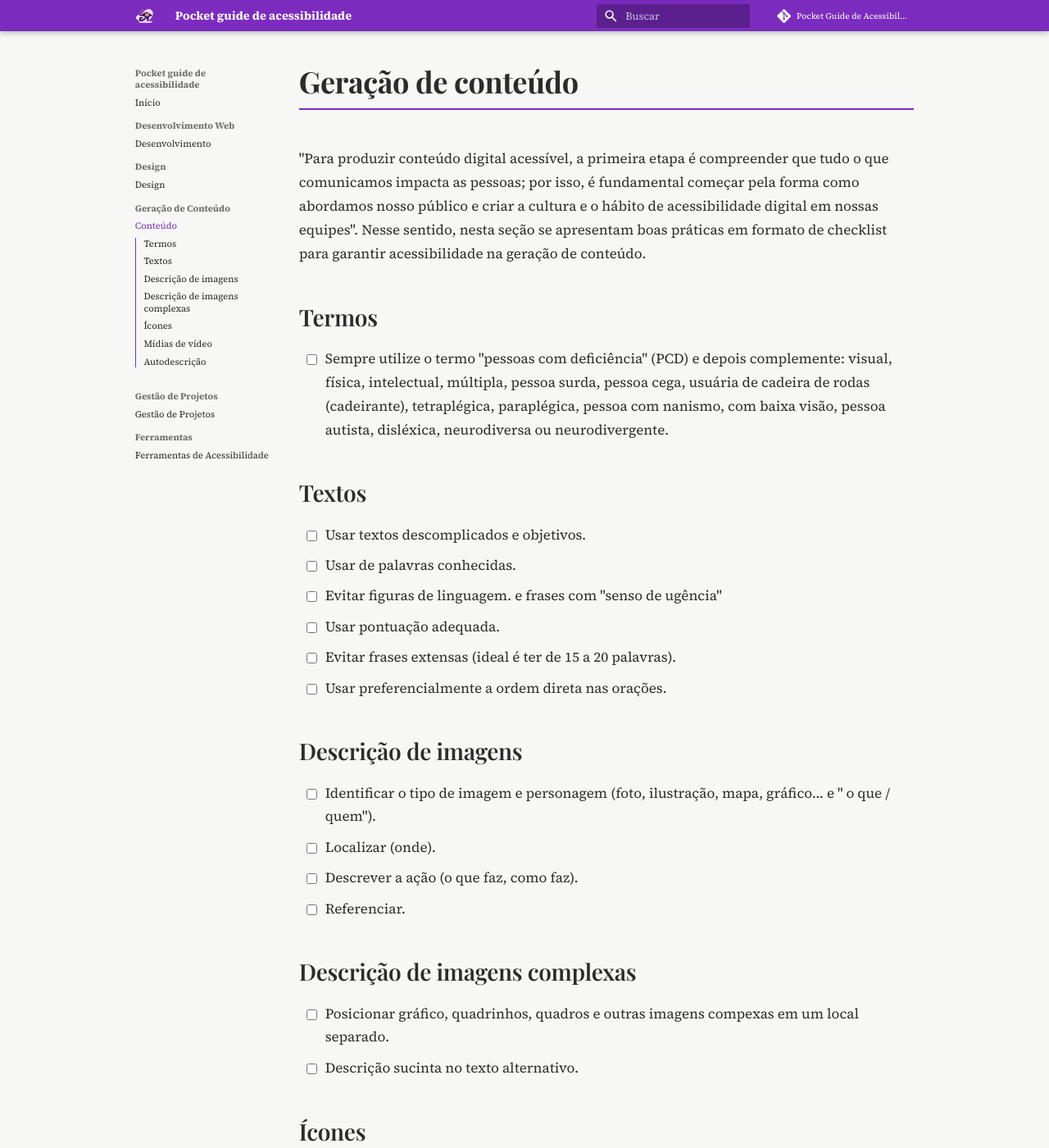
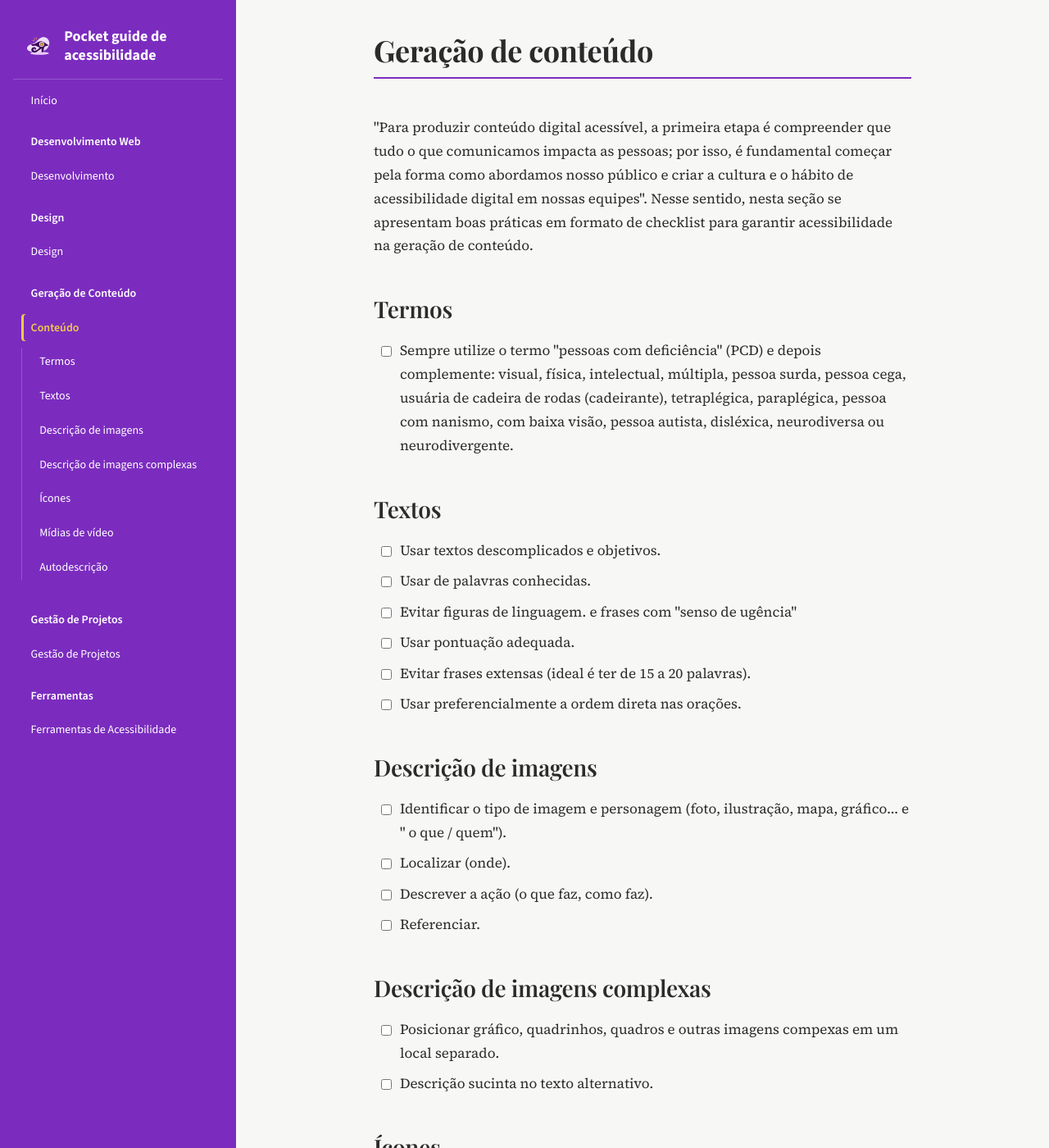
Before and after one commit to UnB-IHC/IHC_2026.2_Grupo09, an MkDocs documentation site: the page built from docs/geracaoConteudo/conteudo.md, in a window 1280 px wide and 1400 px high. Shown: the whole window at 82% size. Built offline with MkDocs 1.6.1 and Material for MkDocs 9.7.7, drawn with Linux system fonts in a browser that asks for light colours; some web fonts are replaced; comment, search, counter and statistics services are not loaded; some of the changed text lies outside the part shown.

Commit message:
style: estruturar layout e navegação da documentação

```diff
--- a/docs/stylesheets/extra.css
+++ b/docs/stylesheets/extra.css
@@ -132,3 +132,206 @@ body {
   line-height: 1.5;
   color: var(--ident-text);
 }
+
+/* --------------------------------------------------------------------------
+   Seção 4 — Estrutura e Navegação Lateral
+   -------------------------------------------------------------------------- */
+
+/* Sumário lateral direito e rodapé ocultos (Seção 4.2) */
+.md-sidebar--secondary,
+.md-footer {
+  display: none;
+}
+
+/* Cabeçalho oculto apenas em telas grandes;
+   em telas pequenas ele é necessário para abrir o menu (Seção 4.2) */
+@media screen and (min-width: 76.25em) {
+  .md-header {
+    display: none;
+  }
+
+  .md-main__inner.md-grid {
+    max-width: none;
+    margin: 0;
+    min-height: 100vh;
+  }
+
+  /* Navegação lateral fixa à esquerda, 18 rem (288 px), rolagem independente (Seção 4.1) */
+  .md-sidebar--primary {
+    position: sticky;
+    top: 0;
+    height: 100vh;
+    width: 18rem;
+    padding: 0;
+    overflow-y: auto;
+  }
+
+  .md-sidebar--primary .md-sidebar__scrollwrap {
+    height: 100% !important;
+    margin: 0;
+  }
+
+  [dir="ltr"] .md-sidebar--primary .md-sidebar__inner,
+  [dir="rtl"] .md-sidebar--primary .md-sidebar__inner {
+    padding: 1.5rem 1rem;
+  }
+}
+
+/* Barra superior roxa em telas pequenas (Seção 4.1) */
+.md-header {
+  background-color: var(--ident-primary);
+  color: #FFFFFF;
+  font-family: var(--font-ui);
+}
+
+/* Área de conteúdo: fundo #F7F7F5, texto limitado a 46 rem (736 px), margens internas de 2,5 rem (Seção 4.1) */
+.md-main,
+.md-content {
+  background-color: var(--ident-bg);
+}
+
+.md-content {
+  flex: 1;
+  min-width: 0;
+}
+
+.md-content__inner,
+[dir="ltr"] .md-sidebar--primary:not([hidden]) ~ .md-content > .md-content__inner,
+[dir="rtl"] .md-sidebar--primary:not([hidden]) ~ .md-content > .md-content__inner {
+  max-width: 46rem;
+  padding: 2.5rem;
+  margin: 0 auto;
+}
+
+.md-content__inner::before {
+  display: none;
+}
+
+/* Navegação lateral (barra de navegação roxa — Seções 2.2, 2.3, 3.4, 3.6, 4.1 e 4.3) */
+.md-sidebar--primary {
+  background-color: var(--ident-primary);
+  font-family: var(--font-ui);
+}
+
+@media screen and (max-width: 76.234375em) {
+  .md-sidebar--primary {
+    width: 18rem;
+  }
+
+  [dir="ltr"] .md-sidebar--primary {
+    left: -18rem;
+  }
+
+  [data-md-toggle="drawer"]:checked ~ .md-container .md-sidebar--primary {
+    transform: translateX(18rem);
+  }
+
+  .md-nav--primary,
+  .md-nav--primary .md-nav,
+  .md-nav--primary .md-nav__title ~ .md-nav__list {
+    background-color: var(--ident-primary);
+  }
+
+  .md-nav--primary .md-nav__item {
+    border-top-color: rgba(255, 255, 255, 0.15);
+  }
+}
+
+/* Logo (32 px, respiro mín. 8 px) e nome do projeto no topo da navegação lateral (Seção 4.3) */
+.md-sidebar--primary .md-nav--primary > .md-nav__title {
+  display: flex;
+  align-items: center;
+  gap: 0.5rem;
+  background-color: var(--ident-primary);
+  box-shadow: none;
+  color: #FFFFFF;
+  font-family: var(--font-ui);
+  font-size: 1.125rem;
+  font-weight: 700;
+  line-height: 1.3;
+  height: auto;
+  padding: 0.5rem 0.5rem 1rem;
+  margin-bottom: 0.5rem;
+  border-bottom: 1px solid rgba(255, 255, 255, 0.2);
+  position: static;
+  white-space: normal;
+}
+
+.md-sidebar--primary .md-nav--primary > .md-nav__title .md-nav__button.md-logo {
+  display: inline-flex;
+  align-items: center;
+  justify-content: center;
+  padding: 8px;
+  margin: 0;
+  position: static;
+}
+
+.md-sidebar--primary .md-nav--primary > .md-nav__title .md-nav__button.md-logo img,
+.md-sidebar--primary .md-nav--primary > .md-nav__title .md-nav__button.md-logo svg {
+  height: 32px;
+  width: auto;
+  display: block;
+}
+
+/* Ocultar bloco de repositório duplicado na barra lateral para manter foco no menu */
+.md-sidebar--primary .md-nav__source {
+  display: none;
+}
+
+/* Links da navegação lateral: Source Sans 3, 0,875 rem (14 px), peso 400 / 600, linha 1,5 (Seções 2.3 e 3.6) */
+.md-sidebar--primary .md-nav__item,
+.md-sidebar--primary .md-nav__link {
+  font-family: var(--font-ui);
+  font-size: 0.875rem;
+  font-weight: 400;
+  line-height: 1.5;
+}
+
+.md-sidebar--primary .md-nav__link {
+  color: #FFFFFF;
+  padding: 0.375rem 0.75rem;
+  border-radius: 4px;
+}
+
+.md-sidebar--primary .md-nav__item--section > .md-nav__link,
+.md-sidebar--primary .md-nav__item--section > .md-nav__link[for],
+.md-sidebar--primary .md-nav--primary .md-nav__item--active > .md-nav__link {
+  color: #FFFFFF;
+}
+
+.md-sidebar--primary .md-nav__item--section > .md-nav__link,
+.md-sidebar--primary .md-nav__item--section > .md-nav__link[for] {
+  font-weight: 600;
+}
+
+.md-sidebar--primary .md-nav__link:hover,
+.md-sidebar--primary .md-nav--primary .md-nav__item--active > .md-nav__link:hover,
+.md-sidebar--primary .md-nav--primary .md-nav__item--active > .md-nav__link:focus {
+  background-color: var(--ident-secondary);
+  color: #FFFFFF;
+}
+
+.md-sidebar--primary .md-nav__link--active,
+.md-sidebar--primary .md-nav--primary .md-nav__link--active,
+.md-sidebar--primary .md-nav--primary .md-nav__item--active > .md-nav__link.md-nav__link--active {
+  color: var(--ident-accent);
+  font-weight: 600;
+  box-shadow: inset 3px 0 0 var(--ident-accent);
+}
+
+[dir="ltr"] .md-nav--integrated > .md-nav__list > .md-nav__item--active .md-nav--secondary {
+  border-left-color: var(--ident-secondary);
+}
+
+/* Menus sobre superfície clara (aplicar a classe .menu-claro ao contêiner — Seção 3.6) */
+.menu-claro .md-nav__link {
+  background-color: var(--ident-surface);
+  color: var(--ident-text);
+  font-family: var(--font-ui);
+}
+
+.menu-claro .md-nav__link--active {
+  background-color: var(--ident-lilac);
+  color: var(--ident-primary);
+  box-shadow: inset 3px 0 0 var(--ident-primary);
+}
```
